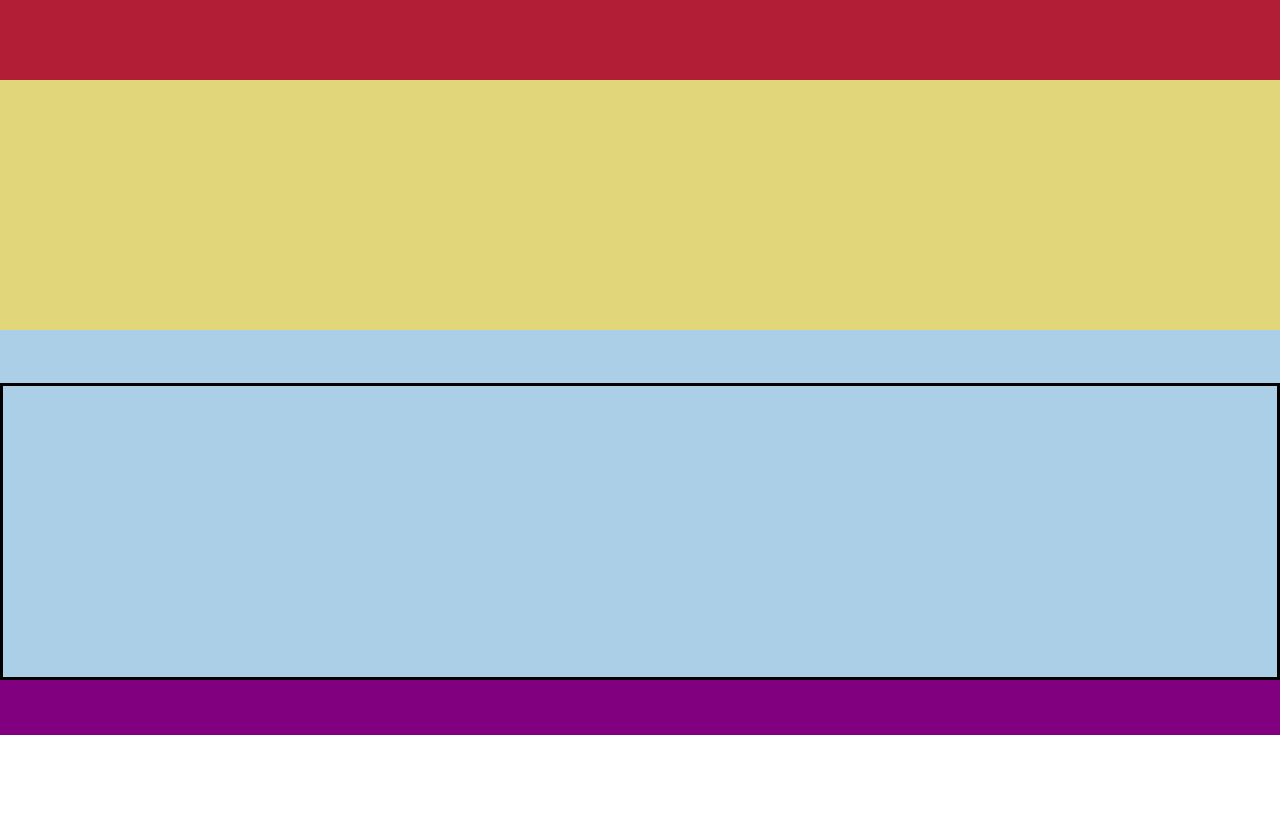
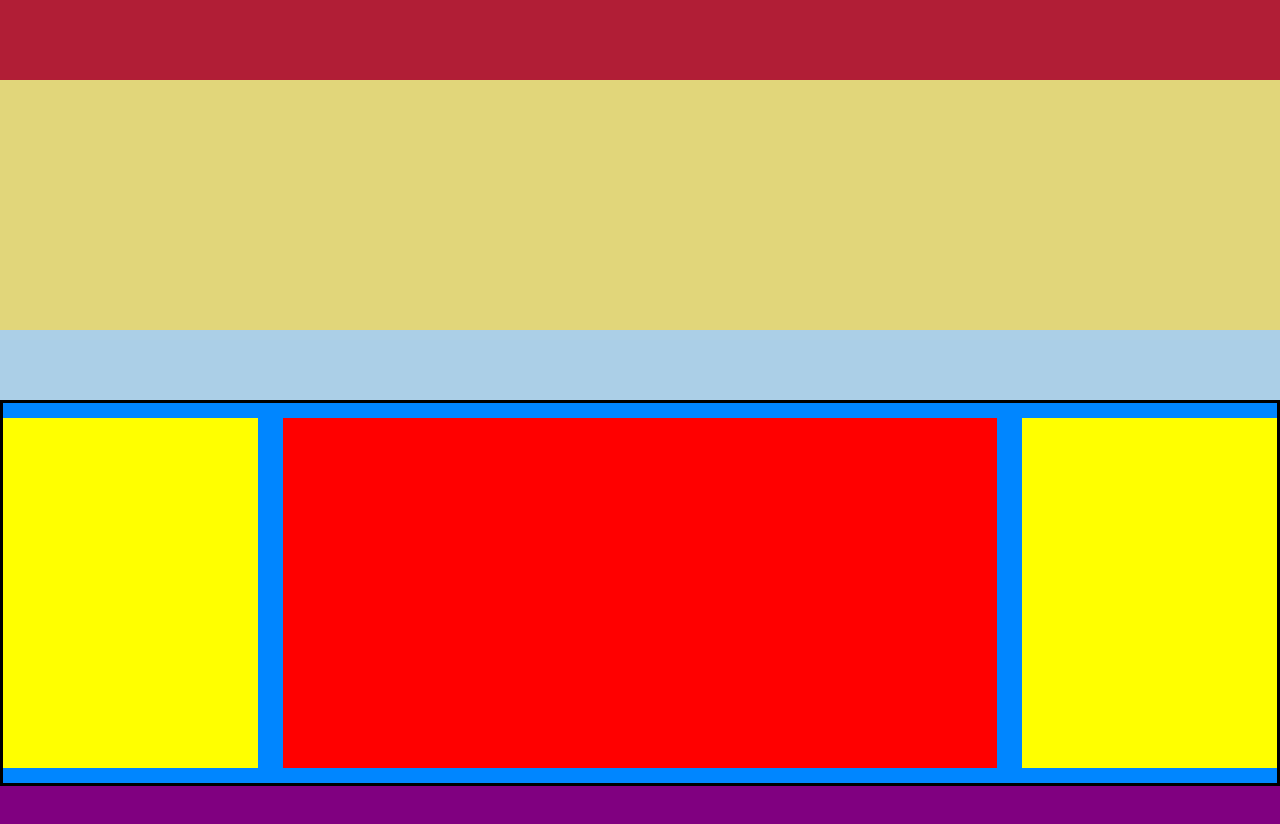
Before and after one commit to rekk88/htmlcss-struttura-wp, a plain HTML site: page index.html in a window 1280 px wide. Before the commit the page ends 800 px from the top, so only its background shows below. Drawn offline with Linux system fonts and the light colour scheme.

Commit message:
Add : aggiunto float , clearfix agli elementi e margini agli elementi float

```diff
--- a/css/style.css
+++ b/css/style.css
@@ -20,26 +20,47 @@ main{
 }
 
 .header-main-bottom{
-    height: 15%;
+    height: 70px;
 }
 .main-bottom{
-    height: 350px;
+    /* height: 350px; maledettaaaaa altezza */
     background-color:#abcfe7;
 }
 
 .clearfix::after{
-    content: "";
+    content: " ";
     display: table;
     clear: both;
 }
 
+.float{
+    float: left;
+}
+
 .container{
     border: 3px solid black;
-    height: 85%;
+    /* height: 85%; */
+    background-color:#0086ff;
+}
+aside{
+    width: 20%;
+    background-color: yellow;
+    height: 350px;
+}
+.main-content{
+    border: 2px solid red; /*da togliere*/
+    background-color: red; /*da togliere*/
+    width: 56%;
+    height: 350px;
+    margin: 0% 2%;
+    /* margin:0 calc(60% - 150px); */
+
 }
 
-
-
+aside, .main-content{
+    margin-top: 15px;
+    margin-bottom: 15px;
+}
 
 
 footer{
--- a/index.html
+++ b/index.html
@@ -28,17 +28,17 @@
 
 
             <!-- container elementi float -->
-            <div class="container">
+            <div class="container clearfix">
                 <!-- colonna SX -->
-                <aside></aside>
+                <aside class="float"></aside>
                 <!-- fine colonna SX -->
 
                 <!-- contenuto principale -->
-                <div></div>
+                <div class="float main-content"></div>
                 <!-- contenuto principale -->
 
                 <!-- colonna DX -->
-                <aside></aside>
+                <aside class="float"></aside>
                 <!-- fine colonna DX -->
             </div>
             <!-- fine container elementi float -->
```
